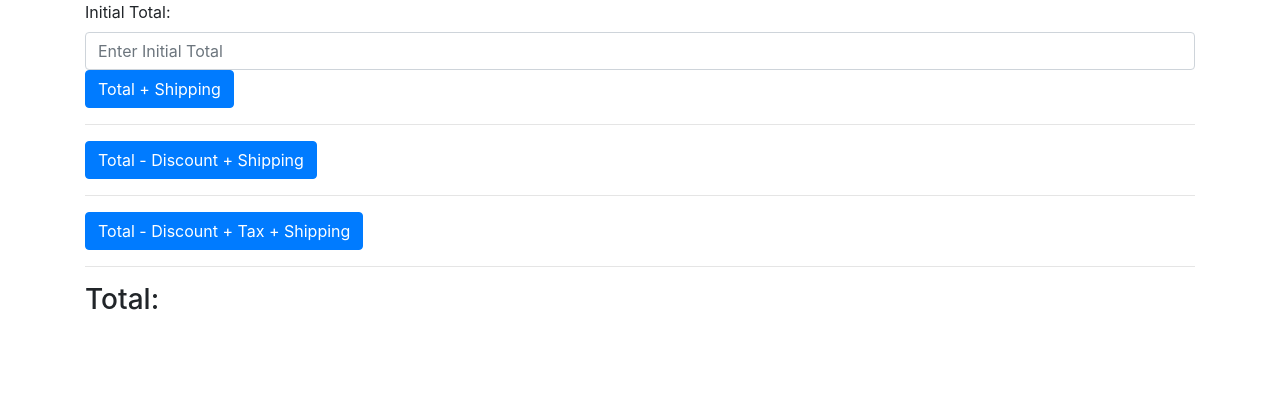
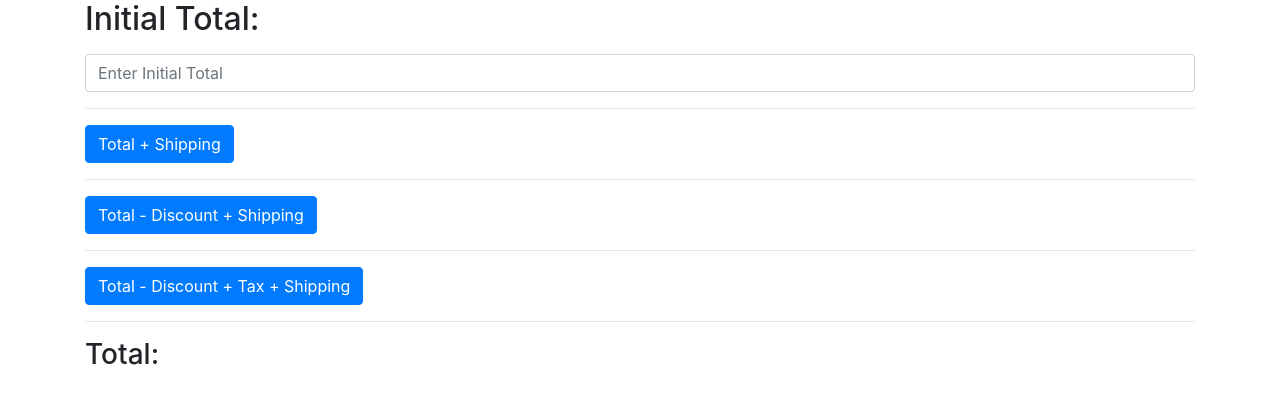
Before and after one commit to jduncan9720/rds-orderform, a plain HTML site: page index.html in a window 1280 px wide. Drawn offline with nearby package versions, Linux system fonts and the light colour scheme.

Commit message:
one more

```diff
--- a/index.html
+++ b/index.html
@@ -11,8 +11,9 @@
   </head>
   <body>
     <div class="container">
-    <label for="initTotal">Initial Total:</label>
+    <label for="initTotal"><h2>Initial Total:</h2></label>
     <input type="number" class="form-control" id="initTotal" placeholder="Enter Initial Total">
+    <hr>
     <button type="button" class="btn btn-primary" id="totShip">Total + Shipping</button>
     <hr>
     <button type="button" class="btn btn-primary" id="totDisShip">Total - Discount + Shipping</button>
@@ -22,8 +23,6 @@
     <h3>Total:<div id="finalTotal"></div></h3>
     </div>
 
-
-
     <!-- Optional JavaScript -->
     <!-- jQuery first, then Popper.js, then Bootstrap JS -->
     <script src="https://code.jquery.com/jquery-3.5.1.min.js" integrity="sha256-9/aliU8dGd2tb6OSsuzixeV4y/faTqgFtohetphbbj0=" crossorigin="anonymous"></script>
```
